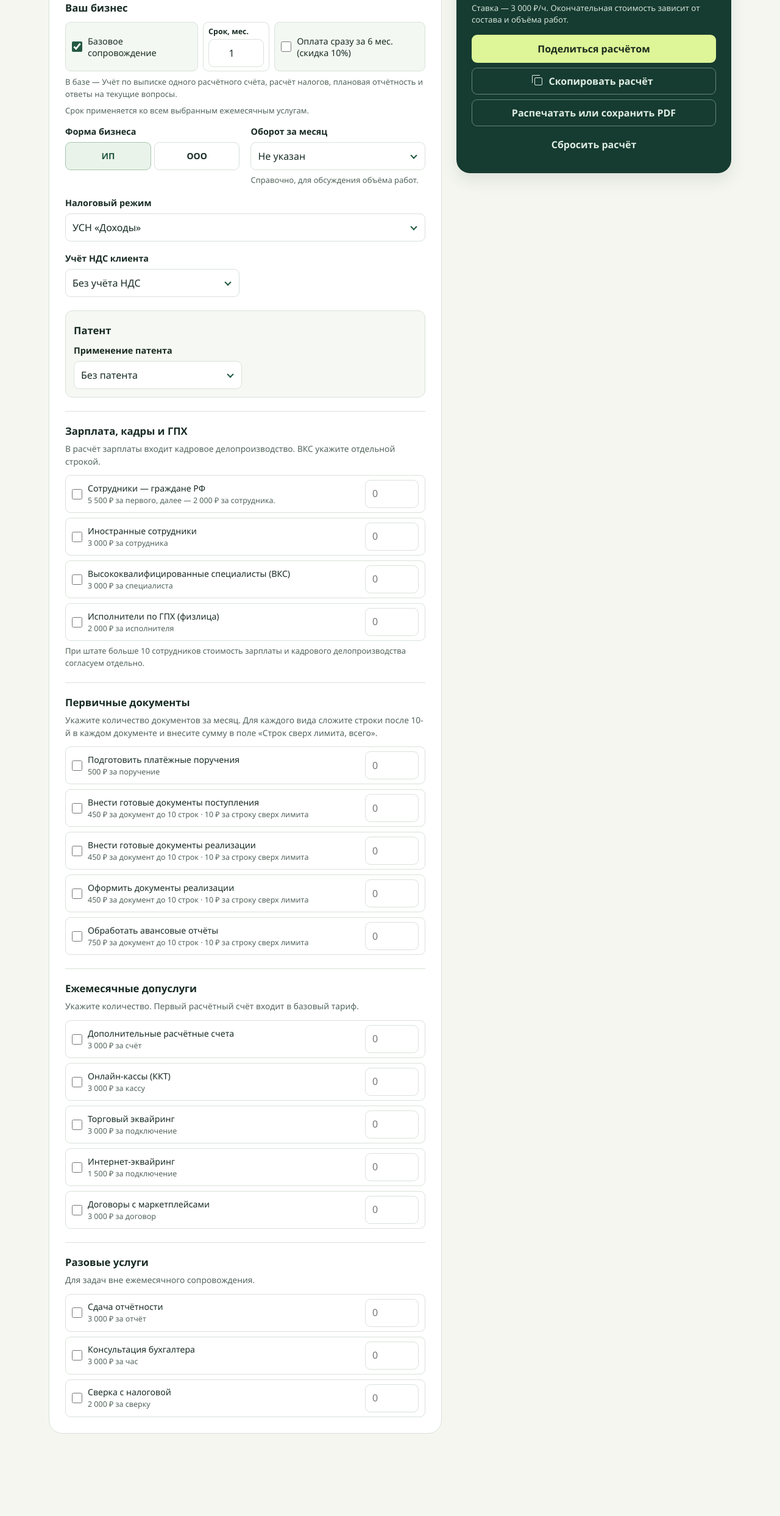
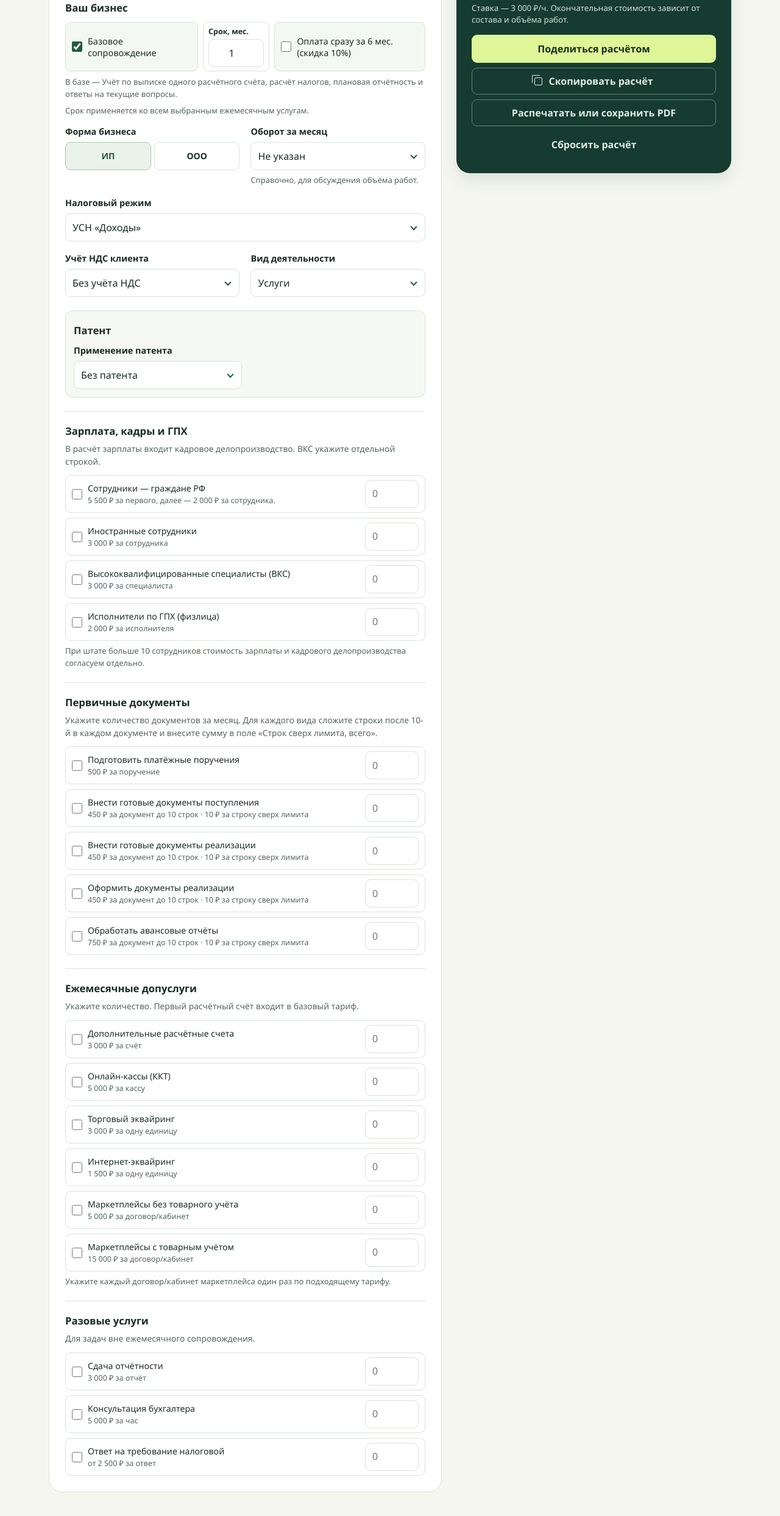
Before and after one commit to buhnadezhdam-creator/calculator-buh-pages, a plain HTML site: page index.html in a window 1280 px wide. Shown: the part 681-3167 px from the top of the page at 61% size. Before the commit the page ends 3080 px from the top, so only its background shows below. Drawn offline with Linux system fonts and the light colour scheme.

Commit message:
Update retail tariffs and one-off accounting services

```diff
--- a/index.html
+++ b/index.html
@@ -8,7 +8,7 @@
   <script>
     // СТАВКА И ДЕМОНСТРАЦИОННЫЕ НОРМАТИВЫ.
     // hourlyRate — рубли в час, minutes — минуты на месяц или единицу, price — фиксированный тариф в рублях.
-    // basePercent — надбавка за учёт НДС в процентах только от базового тарифа.
+    // basePercent — надбавка в процентах только от базового тарифа.
     const TARIFFS = {
       hourlyRate: 3000,
       estimate: {
@@ -18,6 +18,13 @@
         vatPercent: 22
       },
       baseScope: 'Учёт по выписке одного расчётного счёта, расчёт налогов, плановая отчётность и ответы на текущие вопросы.',
+      activities: {
+        services: { label: 'Услуги', basePercent: 0 },
+        trade: { label: 'Опт и маркетплейсы', basePercent: 10 },
+        retail: { label: 'Розничная торговля', basePercent: 25 },
+        production: { label: 'Производство', basePercent: 25 },
+        construction: { label: 'Строительство', basePercent: 25 }
+      },
       vat: {
         none: { label: 'Без учёта НДС', basePercent: 0 },
         reduced: { label: 'НДС 5% или 7%', basePercent: 20 },
@@ -67,18 +74,19 @@
         { id: 'sales-prep', label: 'Оформить документы реализации', price: 450, perLine: true },
         { id: 'expense-reports', label: 'Обработать авансовые отчёты', price: 750, perLine: true }
       ],
-      // Минуты в месяц на каждый дополнительный счёт, кассу, подключение или договор.
+      // Ежемесячные допуслуги за каждую единицу.
       procedures: [
         { id: 'bank-accounts', label: 'Дополнительные расчётные счета', unit: 'счёт', minutes: 60 },
-        { id: 'cash-registers', label: 'Онлайн-кассы (ККТ)', unit: 'кассу', minutes: 60 },
-        { id: 'in-store-acquiring', label: 'Торговый эквайринг', unit: 'подключение', minutes: 60 },
-        { id: 'online-acquiring', label: 'Интернет-эквайринг', unit: 'подключение', minutes: 30 },
-        { id: 'marketplace-agreements', label: 'Договоры с маркетплейсами', unit: 'договор', minutes: 60 }
+        { id: 'cash-registers', label: 'Онлайн-кассы (ККТ)', unit: 'кассу', price: 5000 },
+        { id: 'in-store-acquiring', label: 'Торговый эквайринг', unit: 'одну единицу', price: 3000 },
+        { id: 'online-acquiring', label: 'Интернет-эквайринг', unit: 'одну единицу', minutes: 30 },
+        { id: 'marketplace-agreements', label: 'Маркетплейсы без товарного учёта', unit: 'договор/кабинет', price: 5000 },
+        { id: 'marketplace-inventory', label: 'Маркетплейсы с товарным учётом', unit: 'договор/кабинет', price: 15000 }
       ],
       oneOffServices: [
         { id: 'reporting', label: 'Сдача отчётности', unit: 'отчёт', minutes: 60 },
-        { id: 'consultation', label: 'Консультация бухгалтера', unit: 'час', minutes: 60, step: 0.5 },
-        { id: 'reconciliation', label: 'Сверка с налоговой', unit: 'сверку', minutes: 40 }
+        { id: 'consultation', label: 'Консультация бухгалтера', unit: 'час', price: 5000, step: 0.5 },
+        { id: 'tax-demand-response', label: 'Ответ на требование налоговой', unit: 'ответ', price: 2500, fromPrice: true }
       ]
     };
   </script>
@@ -263,6 +271,7 @@
       min-height: 44px;
       cursor: pointer;
     }
+    .quantity-choice > span { overflow-wrap: anywhere; }
     .quantity-choice small { display: block; margin-top: 3px; color: var(--muted); font-size: .78rem; }
     .line-count {
       grid-column: 1 / -1;
@@ -409,6 +418,7 @@
       .parameters { grid-template-columns: 1fr; gap: 14px; }
     }
     @media (max-width: 480px) {
+      .topbar .wrap { flex-wrap: wrap; }
       .brand { font-size: .8rem; }
       .demo { font-size: .7rem; }
       .brand-icon { width: 28px; height: 28px; }
@@ -538,6 +548,10 @@
                 <label class="field-label" for="vat-mode">Учёт НДС клиента</label>
                 <div class="select"><select id="vat-mode"></select></div>
               </div>
+              <div>
+                <label class="field-label" for="activity">Вид деятельности</label>
+                <div class="select"><select id="activity"></select></div>
+              </div>
             </div>
           </section>
 
@@ -582,6 +596,7 @@
             <h2 id="options-title">Ежемесячные допуслуги</h2>
             <p class="section-intro">Укажите количество. Первый расчётный счёт входит в базовый тариф.</p>
             <div class="quantity-list" id="procedure-fields"></div>
+            <p class="hint">Укажите каждый договор/кабинет маркетплейса один раз по подходящему тарифу.</p>
             <p class="hint error" id="procedure-error" role="status" hidden>Укажите целое количество от 1 в выделенных полях.</p>
           </section>
         </div>
@@ -636,6 +651,7 @@
 
     const calculator = byId('calculator');
     const regimeSelect = byId('regime');
+    const activitySelect = byId('activity');
     const patentMode = byId('patent-mode');
     const patentCountInput = byId('patent-count');
     const vatSelect = byId('vat-mode');
@@ -725,7 +741,8 @@
         title.textContent = service.label;
         const unitPrice = getUnitPrice(service);
         const unit = document.createElement('small');
-        const unitText = `${money(unitPrice)} за ${service.unit || 'документ'}`;
+        const unitPriceText = service.fromPrice ? priceFrom(unitPrice) : money(unitPrice);
+        const unitText = `${unitPriceText} за ${service.unit || 'документ'}`;
         const servicePackage = service.package;
         unit.textContent = servicePackage
           ? `${money(getUnitPrice(servicePackage))} за первого, далее — ${unitText}.`
@@ -797,7 +814,12 @@
           const unit = service.step ? ' ч' : (service.perLine ? ' док.' : '');
           const quantity = `${numberFormat.format(count)}${unit}`;
           const lineDetail = extraLines ? ` + ${numberFormat.format(extraLines)} строк сверх лимита × ${money(extraLinePrice)}` : '';
-          return { label, detail: `${quantity} × ${money(unitPrice)}${lineDetail}`, price: Math.round(count * unitPrice) + extraLines * extraLinePrice };
+          return {
+            label,
+            detail: `${quantity} × ${money(unitPrice)}${lineDetail}`,
+            price: Math.round(count * unitPrice) + extraLines * extraLinePrice,
+            fromPrice: service.fromPrice
+          };
         }
 
         const packagePrice = getUnitPrice(servicePackage);
@@ -824,7 +846,7 @@
           detail.textContent = item.detail;
           title.append(detail);
         }
-        price.textContent = item.displayPrice || money(item.price);
+        price.textContent = item.displayPrice || (item.fromPrice ? priceFrom(item.price) : money(item.price));
         row.append(title, price);
         return row;
       }));
@@ -834,7 +856,8 @@
     function itemizedText(items) {
       return items.map((item) => {
         const detail = item.detail ? ` (${item.detail})` : '';
-        return `• ${item.label}${detail} — ${item.displayPrice || money(item.price)}`;
+        const price = item.displayPrice || (item.fromPrice ? priceFrom(item.price) : money(item.price));
+        return `• ${item.label}${detail} — ${price}`;
       }).join('\n');
     }
 
@@ -851,6 +874,16 @@
           detail: `${business.label}, ${regime.label}${regime.includesPatent ? ` · патентов в базе: ${includedPatents}` : ''} · ${money(basePrice)}/мес.`,
           price: basePrice
         });
+        const activity = TARIFFS.activities[activitySelect.value];
+        if (activity.basePercent) {
+          const surcharge = Math.round(basePrice * activity.basePercent / 100);
+          items.push({
+            label: 'Отраслевая надбавка',
+            detail: `${activity.label} · +${activity.basePercent}% к базе · ${money(surcharge)}/мес.`,
+            price: surcharge,
+            partOfBase: true
+          });
+        }
         if (clientVat.basePercent) {
           const vatPrice = priceForMinutes(regime.minutes * clientVat.basePercent / 100);
           items.push({
@@ -916,6 +949,7 @@
       const monthly = calculator.querySelector('[name="mode"]:checked').value === 'monthly';
       byId('monthly-fields').hidden = !monthly;
       const baseSelected = monthly && byId('base-service').checked;
+      activitySelect.disabled = !baseSelected;
       vatSelect.disabled = !baseSelected || vatSelect.options.length === 1;
       const patentAvailable = baseSelected && currentBusiness === 'ip';
       const includesPatent = patentAvailable && getRegime().includesPatent;
@@ -1021,6 +1055,7 @@
     const advance = estimateRules.prepayment;
     byId('discount-hint').textContent = `Скидка ${volume.percent}% при выборе от ${volume.minimumServices} услуг. Действует большая из двух скидок.`;
     byId('prepayment-label').textContent = `Оплата сразу за ${advance.months} мес. (скидка ${advance.percent}%)`;
+    activitySelect.replaceChildren(...Object.entries(TARIFFS.activities).map(([value, activity]) => new Option(activity.label, value)));
     renderRegimes();
     renderVatModes();
 
@@ -1036,7 +1071,9 @@
       }
       if (event.target === patentMode) renderVatModes();
       if (event.target === vatSelect) selectedVatModes[vatSelectionKey()] = vatSelect.value;
-      if (event.target === prepayment && prepayment.checked) monthsInput.value = advance.months;
+      if (event.target === prepayment) {
+        monthsInput.value = prepayment.checked ? advance.months : monthsInput.defaultValue;
+      }
       updateEstimate();
     });
     calculator.addEventListener('input', (event) => {
```
